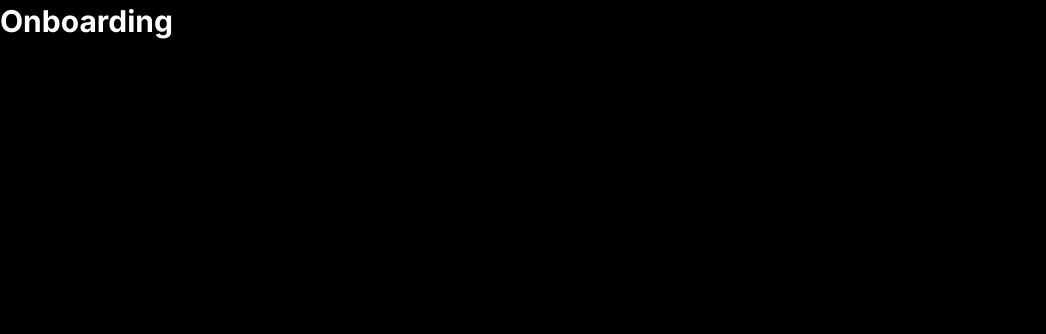
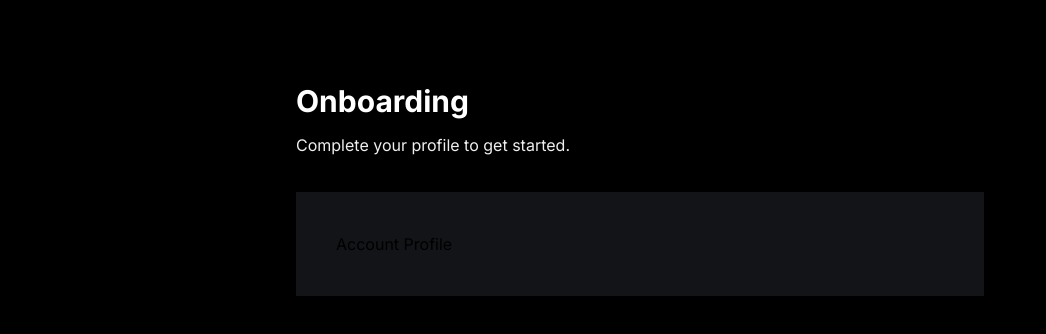
Before and after one commit to Scharif47/threadx, a Next.js app: page /onboarding in a window 1280 px wide. Shown: the top 334 px of the page, without its empty margins (0-1046 px from the left). Built offline with nearby package versions, Linux system fonts and the light colour scheme; no server answers.

Commit message:
AccountProgile setup

```diff
--- a/app/(auth)/onboarding/page.tsx
+++ b/app/(auth)/onboarding/page.tsx
@@ -1,7 +1,32 @@
+import AccountProfile from "@/components/forms/AccountProfile";
+import { currentUser } from "@clerk/nextjs";
+
 async function Page() {
+  // Get the user's information
+  const user = await currentUser();
+
+  const userInfo = {};
+
+  // Create a User object and pass data from the database and Clerk
+  const userData = {
+    id: user?.id,
+    objectId: userInfo?._id,
+    username: userInfo?.username || user?.username,
+    name: userInfo?.name || user?.firstName || "User",
+    bio: userInfo?.bio || "",
+    image: userInfo?.image || user?.imageUrl,
+  };
+
   return (
-    <main>
+    <main className="flex flex-col justify-start max-w-3xl mx-auto px-10 py-20">
       <h1 className="head-text">Onboarding</h1>
+      <p className="mt-3 text-base-regular text-light-2">
+        Complete your profile to get started.
+      </p>
+
+      <section className="mt-9 p-10 bg-dark-2">
+        <AccountProfile user={userData} btnTitle={"Continue"} />
+      </section>
     </main>
   );
 }
--- /dev/null
+++ b/components/forms/AccountProfile.tsx
@@ -0,0 +1,23 @@
+"use client";
+
+interface AccountProfileProps {
+  user: {
+    id: string;
+    objectId: string;
+    username: string;
+    name: string;
+    bio: string;
+    image: string;
+  };
+  btnTitle: string;
+}
+
+const AccountProfile = ({ user, btnTitle }: AccountProfileProps) => {
+  return (
+    <div>
+      <h1>Account Profile</h1>
+    </div>
+  );
+};
+
+export default AccountProfile;
```
